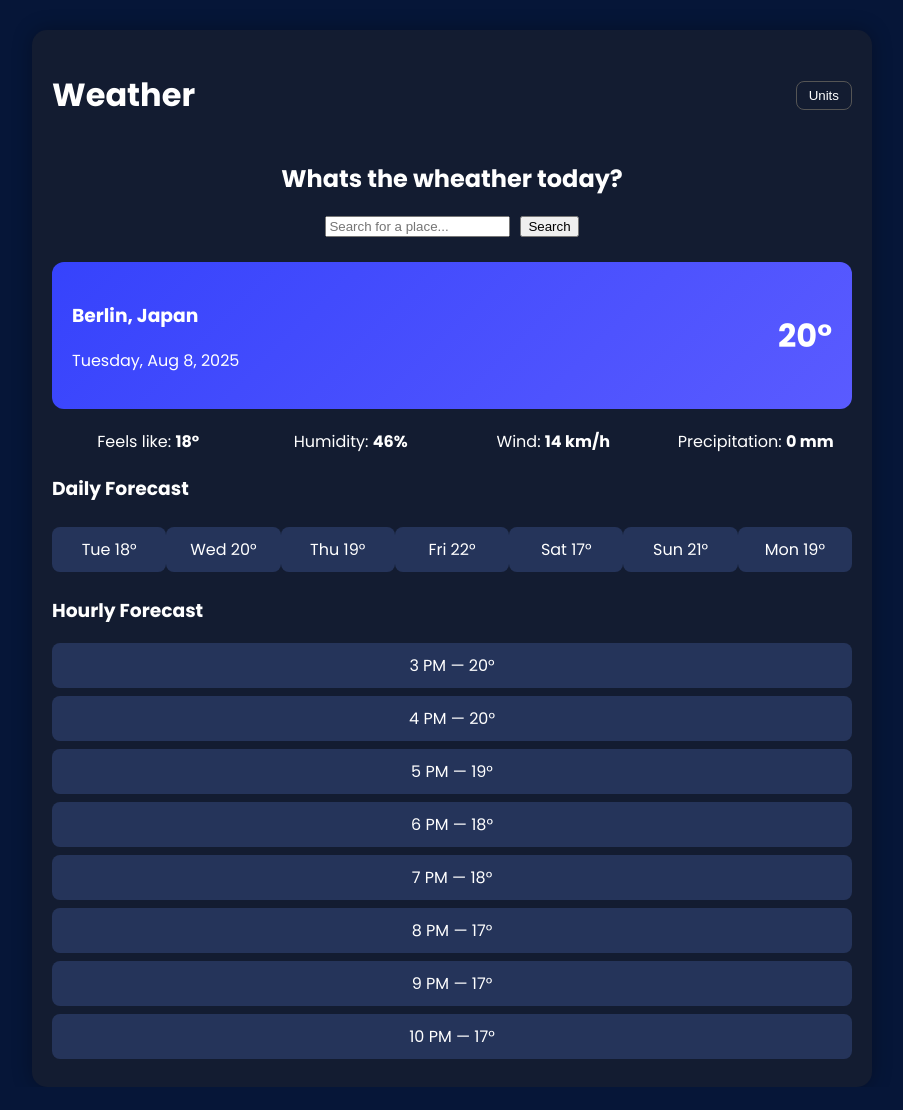
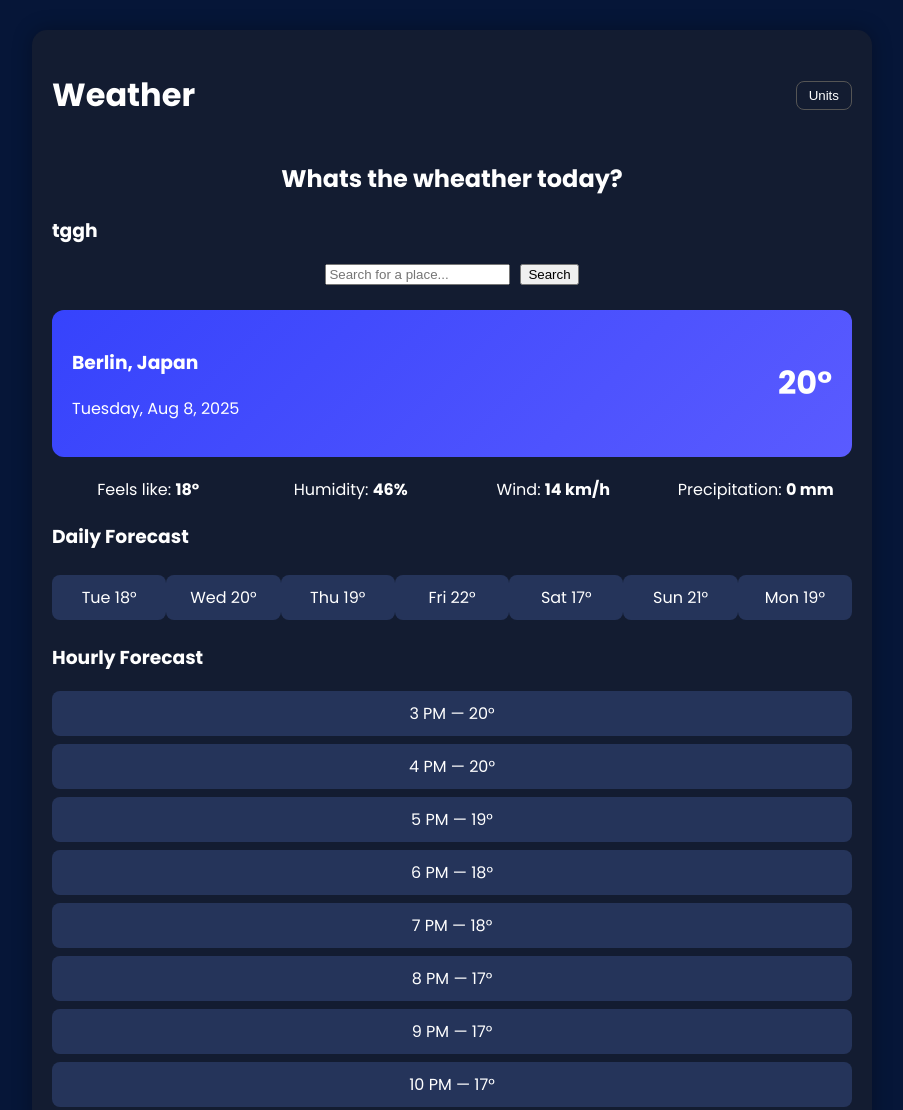
Before and after one commit to Nathan012345/Weather-, a plain HTML site: page index.html in a window 1280 px wide. Shown: the top 1110 px of the page, without its empty margins (188-1091 px from the left). Before the commit the page ends 1087 px from the top, so only its background shows below. Drawn offline with Linux system fonts and the light colour scheme; a web font is replaced by a local one.

Commit message:
first push

```diff
--- a/index.html
+++ b/index.html
@@ -14,6 +14,7 @@
     </header>
 
     <h2>Whats the wheather today?</h2>
+ <h3>tggh</h3>
 
     <div class="search">
         <input type="text" placeholder="Search for a place...">
```
